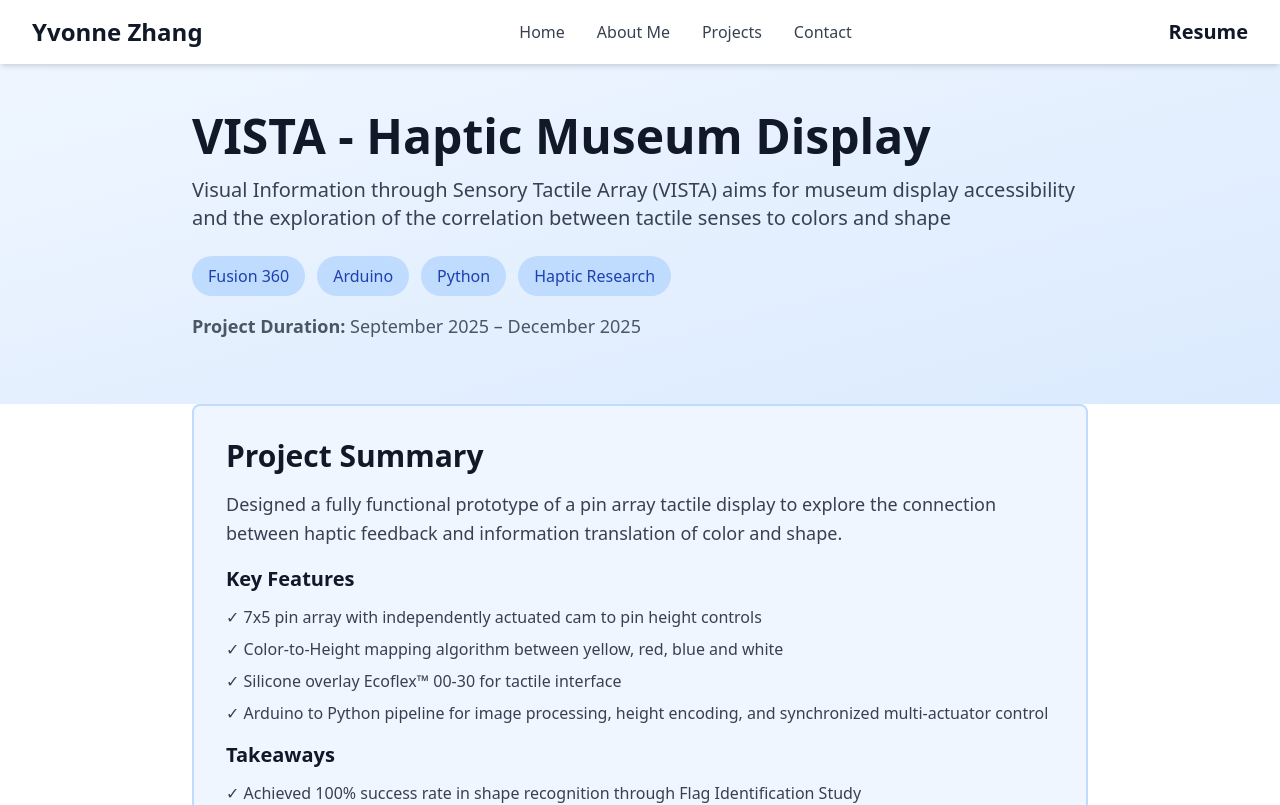
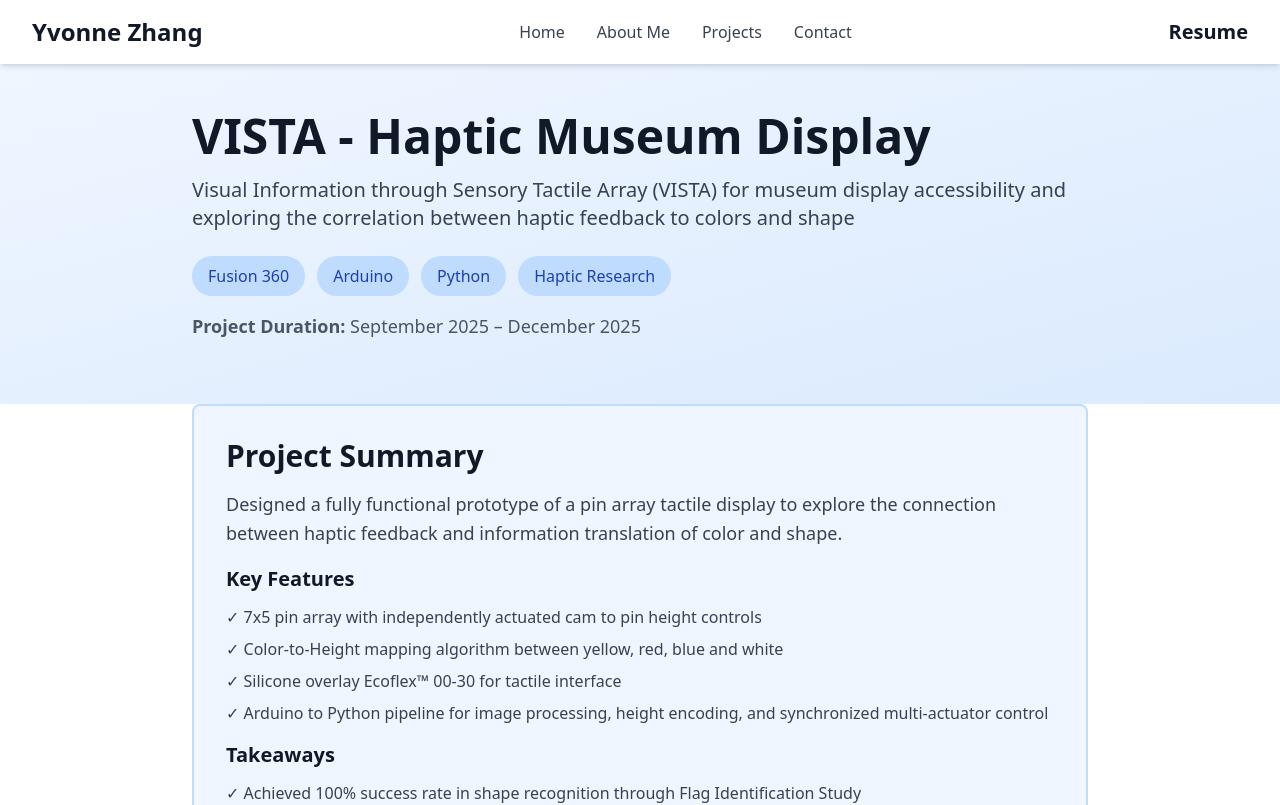
Before and after one commit to yvonne177/portfolio, a React (Vite) app: page /portfolio/vista-tactile-display in a window 1280 px wide. Shown: the top 805 px of the page. Built offline with nearby package versions, Linux system fonts and the light colour scheme.

Commit message:
update vists description

```diff
--- a/src/App.jsx
+++ b/src/App.jsx
@@ -27,7 +27,7 @@ export default function Portfolio() {
     {
       id: 1,
       title: "VISTA - Haptic Museum Display",
-      subtitle: "Visual Information through Sensory Tactile Array (VISTA) aims for museum display accessibility and the exploration of the correlation between tactile senses to colors and shape",
+      subtitle: "Visual Information through Sensory Tactile Array (VISTA) for museum display accessibility and exploring the correlation between haptic feedback to colors and shape",
       color: "from-pink-400 to-pink-600",
       image: "/portfolio/vista-cad-v1.jpeg",
       skills: ["Fusion 360", "Arduino", "Python", "Haptic Research"],
--- a/src/projects/VistaTactileDisplay.jsx
+++ b/src/projects/VistaTactileDisplay.jsx
@@ -77,7 +77,7 @@ export default function VistaTactileDisplay() {
             VISTA - Haptic Museum Display
           </h1>
           <p className="text-xl text-gray-700 mb-6">
-            Visual Information through Sensory Tactile Array (VISTA) aims for museum display accessibility and the exploration of the correlation between tactile senses to colors and shape
+            Visual Information through Sensory Tactile Array (VISTA) for museum display accessibility and exploring the correlation between haptic feedback to colors and shape
           </p>
           <div className="flex flex-wrap gap-3">
             <span className="bg-blue-200 text-blue-800 px-4 py-2 rounded-full font-medium">Fusion 360</span>
```
